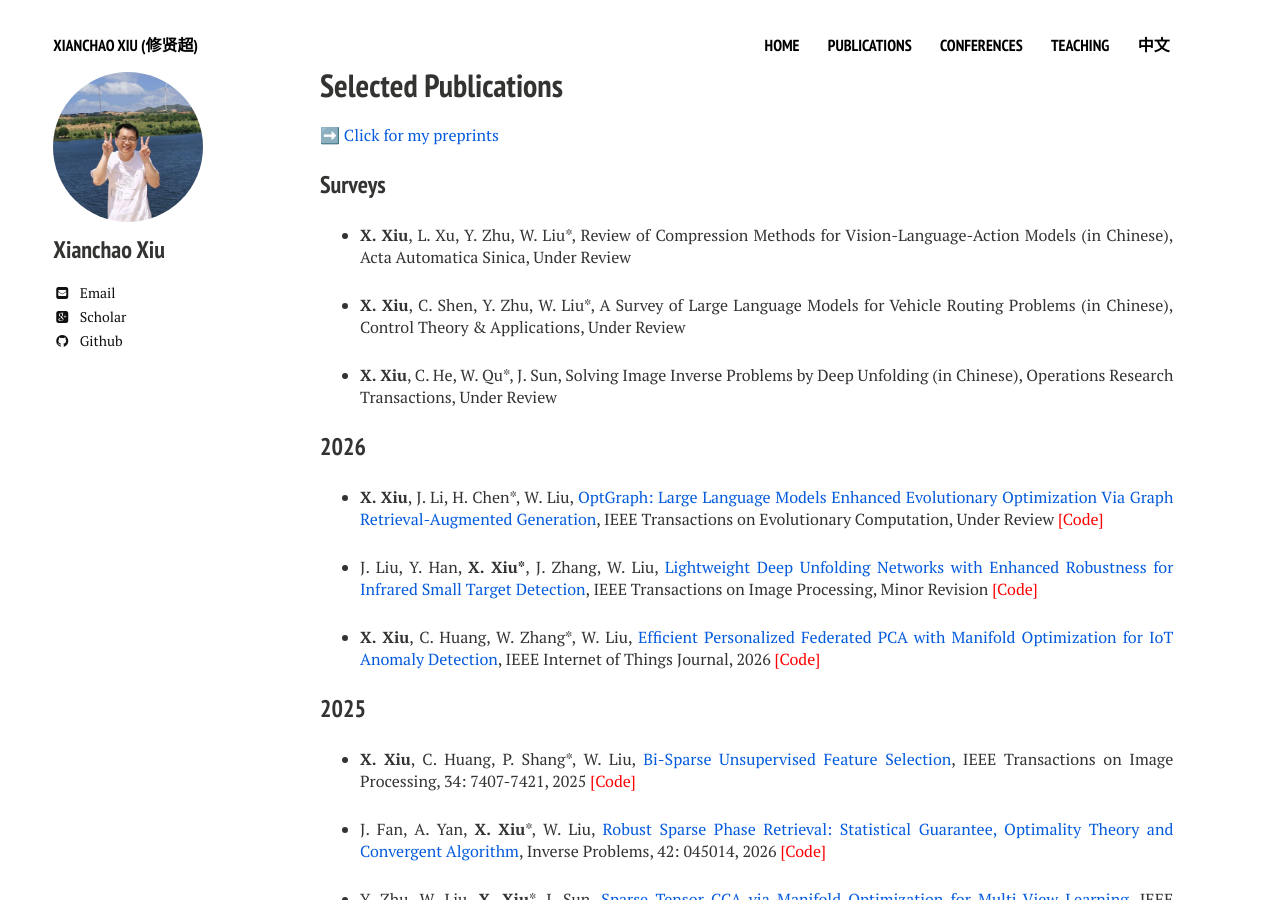
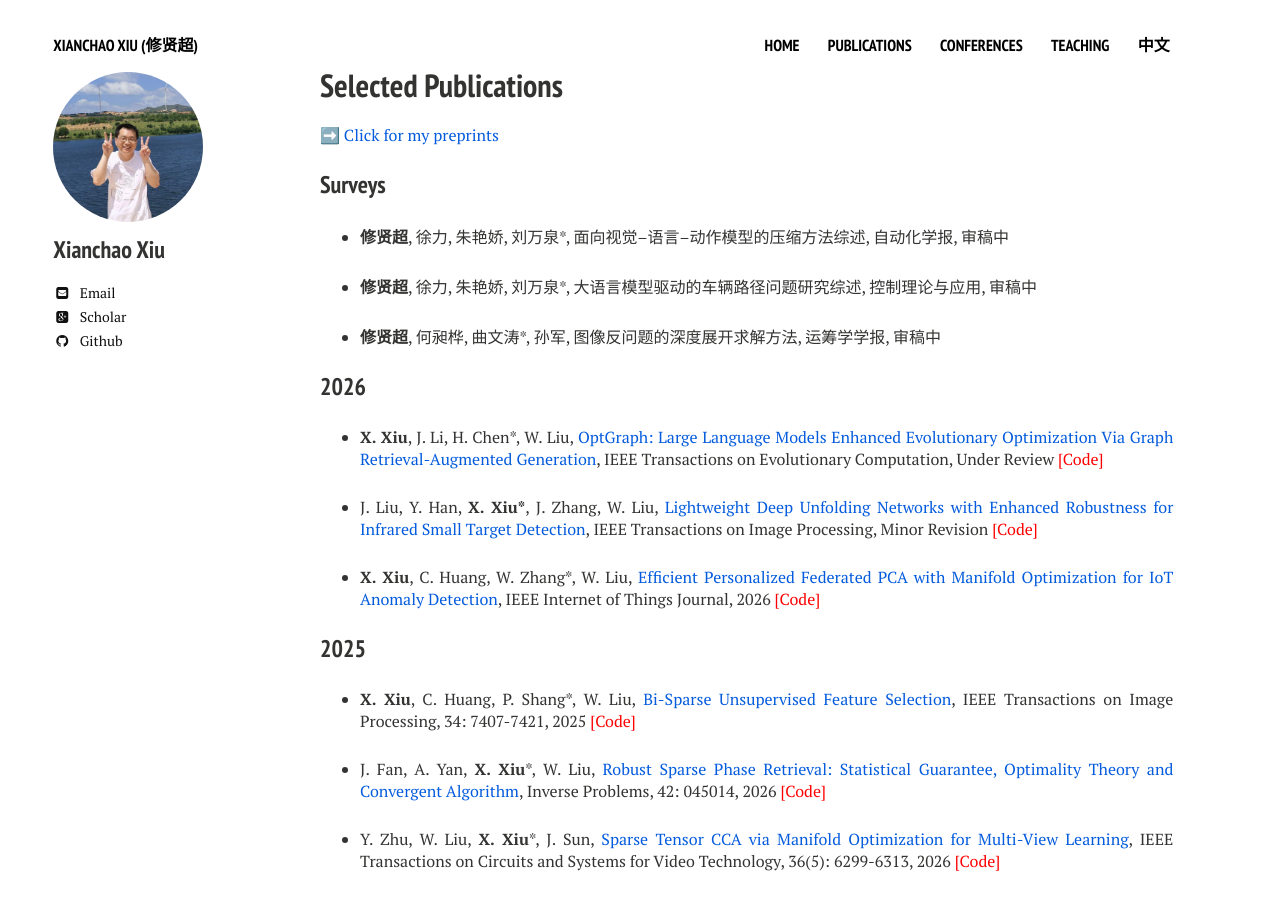
Before and after one commit to xianchaoxiu/xianchaoxiu.github.io, a Jekyll site: the page built from publications/index.md, in a window 1280 px wide and 900 px high. Built offline with Jekyll 4.4.1, drawn with Linux system fonts in a browser that asks for light colours; nearby versions of some CDN libraries.

Commit message:
Update index.md

```diff
--- a/publications/index.md
+++ b/publications/index.md
@@ -12,11 +12,11 @@ share: false
 
 ### Surveys
 
-* <b>X. Xiu</b>, L. Xu, Y. Zhu, W. Liu*, Review of Compression Methods for Vision-Language-Action Models (in Chinese), Acta Automatica Sinica, Under Review
+* <b>修贤超</b>, 徐力, 朱艳娇, 刘万泉*, 面向视觉--语言--动作模型的压缩方法综述, 自动化学报, 审稿中
 
-* <b>X. Xiu</b>, C. Shen, Y. Zhu, W. Liu*, A Survey of Large Language Models for Vehicle Routing Problems (in Chinese), Control Theory & Applications, Under Review
+* <b>修贤超</b>, 徐力, 朱艳娇, 刘万泉*, 大语言模型驱动的车辆路径问题研究综述, 控制理论与应用, 审稿中
 
-* <b>X. Xiu</b>, C. He, W. Qu*, J. Sun, Solving Image Inverse Problems by Deep Unfolding (in Chinese), Operations Research Transactions, Under Review
+* <b>修贤超</b>, 何昶桦, 曲文涛*, 孙军, 图像反问题的深度展开求解方法, 运筹学学报, 审稿中
 
 
 ### 2026
```
